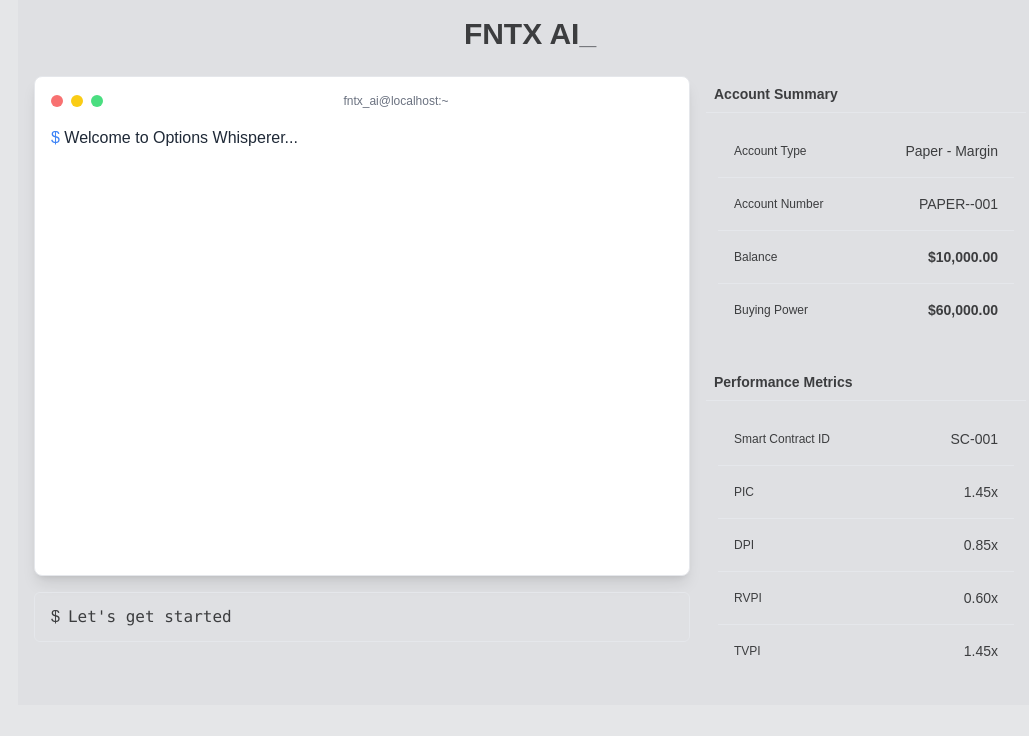
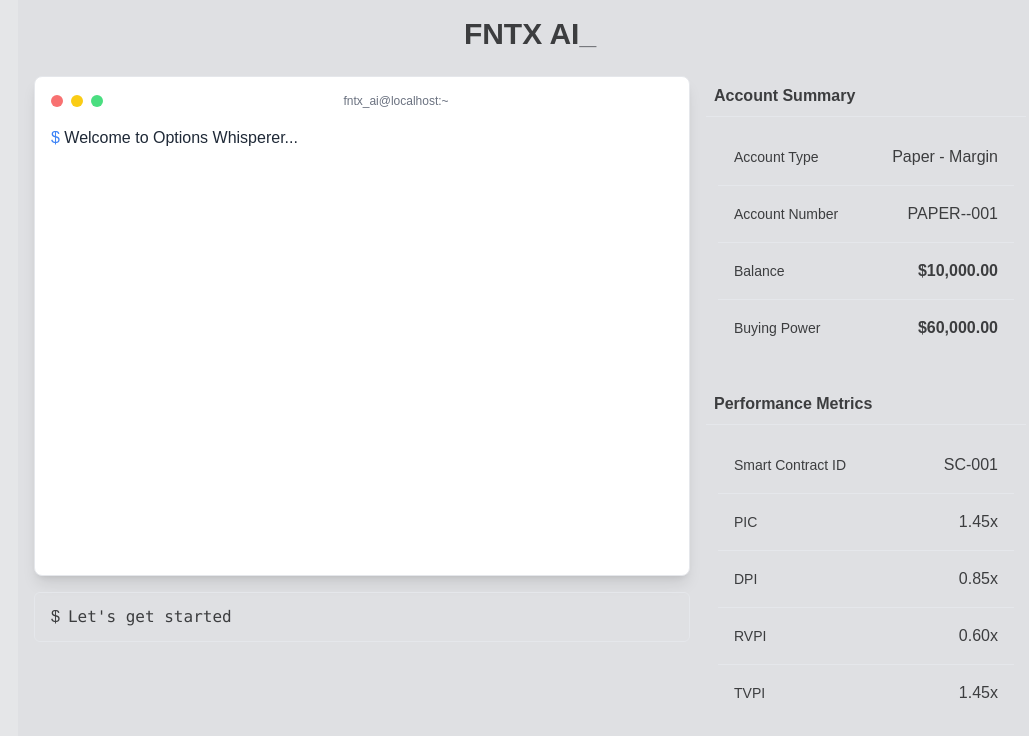
Before and after one commit to bearhedge/FNTX-AI_v7, a React (Vite) app: page / in a window 1280 px wide. Shown: the top 736 px of the page, without its empty margins (110-1139 px from the left). Built offline with nearby package versions, Linux system fonts and the light colour scheme.

Commit message:
Fix: Improve player info table styling
Update the player info table to use Century Gothic font and increase font size for a cleaner, more readable appearance.

```diff
--- a/src/components/game/PlayerInfo.tsx
+++ b/src/components/game/PlayerInfo.tsx
@@ -21,7 +21,7 @@ export function PlayerInfo({ player, className }: PlayerInfoProps) {
   };
 
   return (
-    <div className={cn("font-mono text-sm space-y-4", className)}>
+    <div className={cn("font-sans text-base space-y-4", className)}>
       {/* Account Info Table */}
       <div className="bg-terminal-dark rounded-md overflow-hidden">
         <div className="bg-terminal-light p-2 text-terminal-text font-bold border-b border-terminal-accent">
@@ -31,20 +31,20 @@ export function PlayerInfo({ player, className }: PlayerInfoProps) {
           <Table>
             <TableBody>
               <TableRow>
-                <TableCell className="text-xs text-terminal-muted">Account Type</TableCell>
-                <TableCell className="text-terminal-text text-right">Paper - Margin</TableCell>
+                <TableCell className="text-sm text-terminal-muted font-sans">Account Type</TableCell>
+                <TableCell className="text-terminal-text text-right font-sans text-base">Paper - Margin</TableCell>
               </TableRow>
               <TableRow>
-                <TableCell className="text-xs text-terminal-muted">Account Number</TableCell>
-                <TableCell className="text-terminal-text text-right">PAPER-{player.name.toUpperCase().slice(0, 4)}-001</TableCell>
+                <TableCell className="text-sm text-terminal-muted font-sans">Account Number</TableCell>
+                <TableCell className="text-terminal-text text-right font-sans text-base">PAPER-{player.name.toUpperCase().slice(0, 4)}-001</TableCell>
               </TableRow>
               <TableRow>
-                <TableCell className="text-xs text-terminal-muted">Balance</TableCell>
-                <TableCell className="text-terminal-green font-bold text-right">${formatNumber(player.cash)}</TableCell>
+                <TableCell className="text-sm text-terminal-muted font-sans">Balance</TableCell>
+                <TableCell className="text-terminal-green font-bold text-right font-sans text-base">${formatNumber(player.cash)}</TableCell>
               </TableRow>
               <TableRow>
-                <TableCell className="text-xs text-terminal-muted">Buying Power</TableCell>
-                <TableCell className="text-terminal-blue font-bold text-right">${formatNumber(buyingPower)}</TableCell>
+                <TableCell className="text-sm text-terminal-muted font-sans">Buying Power</TableCell>
+                <TableCell className="text-terminal-blue font-bold text-right font-sans text-base">${formatNumber(buyingPower)}</TableCell>
               </TableRow>
             </TableBody>
           </Table>
@@ -60,24 +60,24 @@ export function PlayerInfo({ player, className }: PlayerInfoProps) {
           <Table>
             <TableBody>
               <TableRow>
-                <TableCell className="text-xs text-terminal-muted">Smart Contract ID</TableCell>
-                <TableCell className="text-terminal-text text-right">SC-001</TableCell>
+                <TableCell className="text-sm text-terminal-muted font-sans">Smart Contract ID</TableCell>
+                <TableCell className="text-terminal-text text-right font-sans text-base">SC-001</TableCell>
               </TableRow>
               <TableRow>
-                <TableCell className="text-xs text-terminal-muted">PIC</TableCell>
-                <TableCell className="text-terminal-text text-right">1.45x</TableCell>
+                <TableCell className="text-sm text-terminal-muted font-sans">PIC</TableCell>
+                <TableCell className="text-terminal-text text-right font-sans text-base">1.45x</TableCell>
               </TableRow>
               <TableRow>
-                <TableCell className="text-xs text-terminal-muted">DPI</TableCell>
-                <TableCell className="text-terminal-text text-right">0.85x</TableCell>
+                <TableCell className="text-sm text-terminal-muted font-sans">DPI</TableCell>
+                <TableCell className="text-terminal-text text-right font-sans text-base">0.85x</TableCell>
               </TableRow>
               <TableRow>
-                <TableCell className="text-xs text-terminal-muted">RVPI</TableCell>
-                <TableCell className="text-terminal-text text-right">0.60x</TableCell>
+                <TableCell className="text-sm text-terminal-muted font-sans">RVPI</TableCell>
+                <TableCell className="text-terminal-text text-right font-sans text-base">0.60x</TableCell>
               </TableRow>
               <TableRow>
-                <TableCell className="text-xs text-terminal-muted">TVPI</TableCell>
-                <TableCell className="text-terminal-text text-right">1.45x</TableCell>
+                <TableCell className="text-sm text-terminal-muted font-sans">TVPI</TableCell>
+                <TableCell className="text-terminal-text text-right font-sans text-base">1.45x</TableCell>
               </TableRow>
             </TableBody>
           </Table>
```
